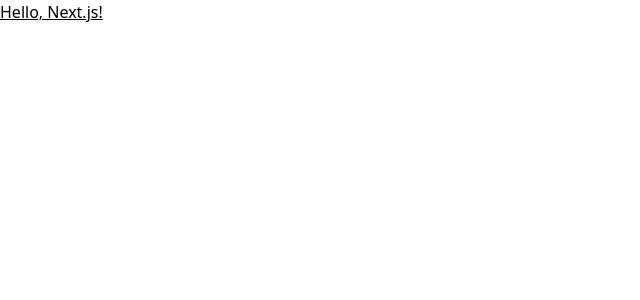
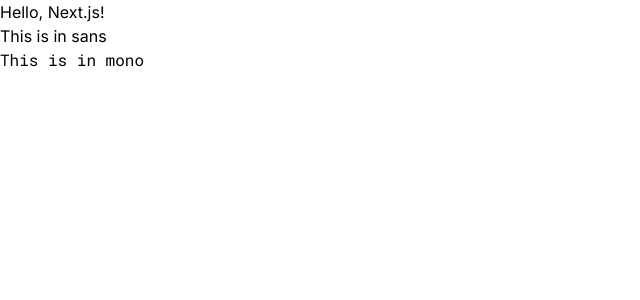
Before and after one commit to mahmad97/mahmad97.github.io, a Next.js app: page / in a window 1280 px wide. Shown: the top 300 px of the page, without its empty margins (0-640 px from the left). Built offline with nearby package versions, Linux system fonts and the light colour scheme.

Commit message:
add fonts

```diff
--- /dev/null
+++ b/src/app/fonts.ts
@@ -0,0 +1,21 @@
+import { EB_Garamond, Inter, Roboto_Mono } from 'next/font/google';
+
+const eb_garamond = EB_Garamond({
+	subsets: ['latin'],
+	display: 'swap',
+	variable: '--font-eb-garamond',
+});
+
+const inter = Inter({
+	subsets: ['latin'],
+	display: 'swap',
+	variable: '--font-inter',
+});
+
+const roboto_mono = Roboto_Mono({
+	subsets: ['latin'],
+	display: 'swap',
+	variable: '--font-roboto-mono',
+});
+
+export { eb_garamond, inter, roboto_mono };
--- a/src/app/layout.tsx
+++ b/src/app/layout.tsx
@@ -1,11 +1,27 @@
-import { ReactNode } from 'react';
+import type { Metadata } from 'next';
+import type { ReactNode } from 'react';
 
+import { eb_garamond, inter, roboto_mono } from './fonts';
 import './globals.css';
 
-export default function RootLayout({ children }: { children: ReactNode }) {
+type RootLayoutProps = Readonly<{
+	children: ReactNode;
+}>;
+
+const metadata: Metadata = {
+	title: 'Mohammad Ahmad',
+	description: "Mohammad's personal website",
+};
+
+const RootLayout = (props: RootLayoutProps) => {
 	return (
-		<html lang='en'>
-			<body>{children}</body>
+		<html
+			lang='en'
+			className={`${eb_garamond.variable} ${inter.variable} ${roboto_mono.variable}`}>
+			<body>{props.children}</body>
 		</html>
 	);
-}
+};
+
+export default RootLayout;
+export { metadata };
--- a/src/app/page.tsx
+++ b/src/app/page.tsx
@@ -1,3 +1,9 @@
 export default function Page() {
-	return <h1 className='underline'>Hello, Next.js!</h1>;
+	return (
+		<>
+			<h1>Hello, Next.js!</h1>
+			<p className='font-sans'>This is in sans</p>
+			<p className='font-mono'>This is in mono</p>
+		</>
+	);
 }
--- a/tailwind.config.ts
+++ b/tailwind.config.ts
@@ -2,10 +2,15 @@
 
 const config: Config = {
 	content: ['./src/**/*.{js,ts,jsx,tsx,mdx}'],
+	plugins: [],
 	theme: {
 		extend: {},
+		fontFamily: {
+			mono: ['var(--font-roboto-mono)'],
+			sans: ['var(--font-inter)'],
+			serif: ['var(--font-eb-garamond)'],
+		},
 	},
-	plugins: [],
 };
 
 export default config;
```
